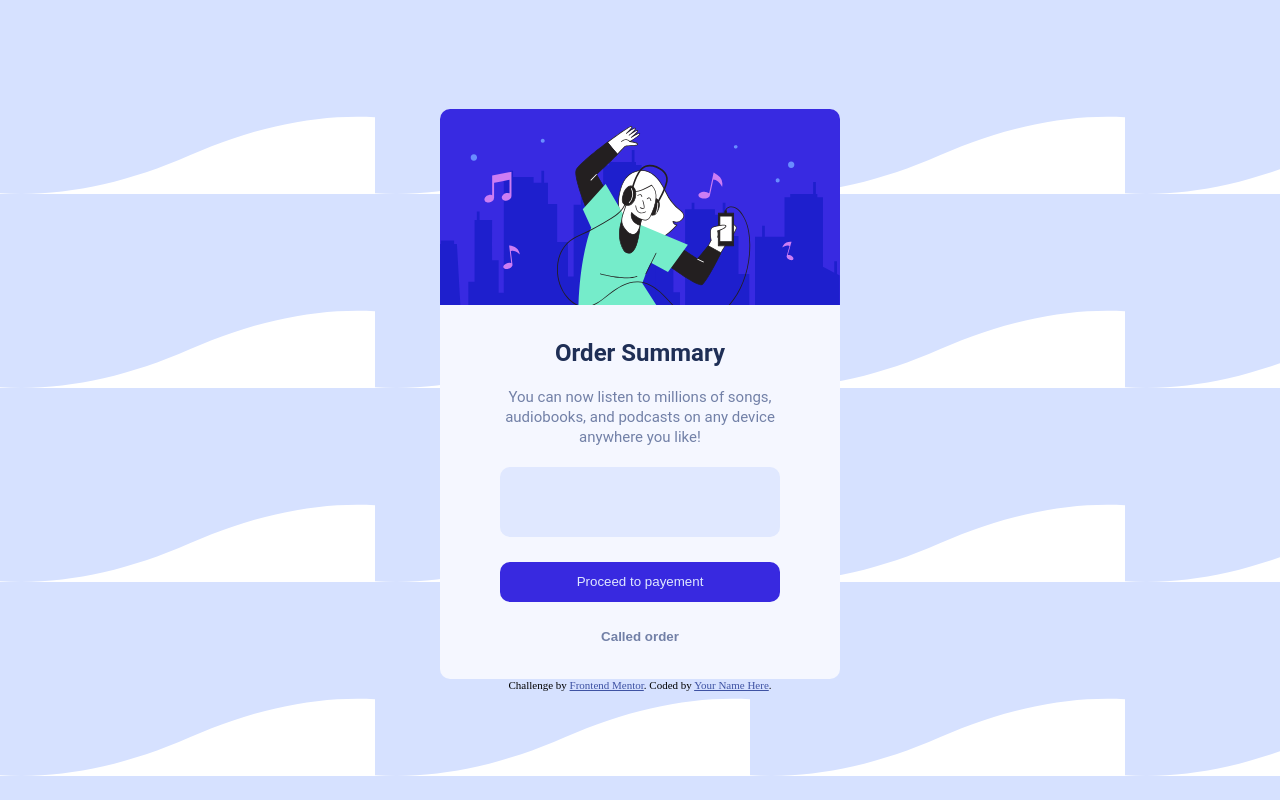
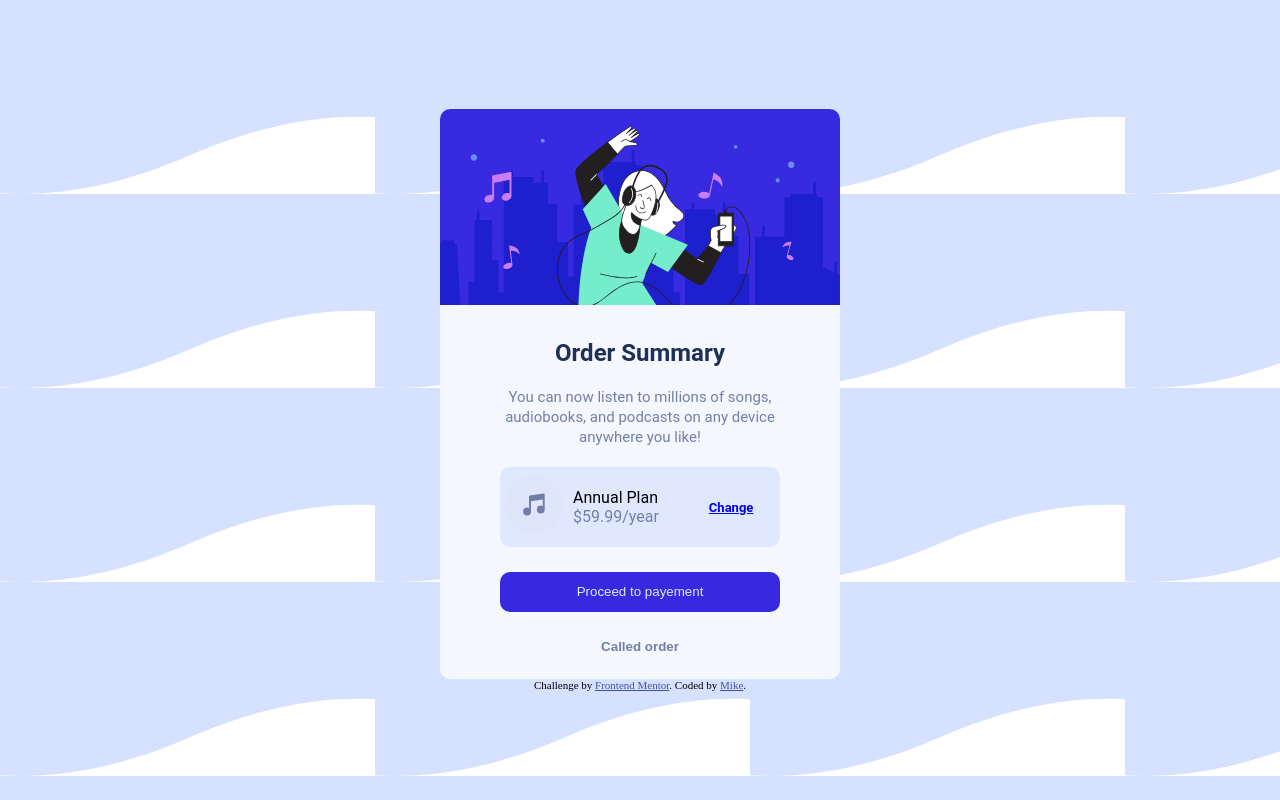
Before and after one commit to MikeZuck1/order-summary-component-main, a plain HTML site: page index.html in a window 1280 px wide. Drawn offline with Linux system fonts and the light colour scheme.

Commit message:
Annual plan container was completed

```diff
--- a/index.html
+++ b/index.html
@@ -27,8 +27,19 @@
         </div>
         <!-- ANNUAL CONTAINER -->
         <div class="annual-plan-container">
+
           <div class="annual-plan-information">
+            <div class="icon-music">
+              <img src="./images/icon-music.svg" alt="icon-music">
+            </div>
 
+            <div class="annual-plan-text-price">
+              <p>Annual Plan <span>$59.99/year</span></p>
+            </div>
+
+            <div class="link-to-change">
+              <a href="#">Change</a>
+            </div>
           </div>
         </div>
         <!-- BUTTON CONTENT -->
@@ -48,16 +59,9 @@
 
     <div class="attribution">
       Challenge by <a href="https://www.frontendmentor.io?ref=challenge" target="_blank">Frontend Mentor</a>.
-      Coded by <a href="#">Your Name Here</a>.
+      Coded by <a href="https://github.com/MikeZuck1">Mike</a>.
     </div>
   </main>
 
 </body>
 </html>
-
-<!--
-  Annual Plan
-  $59.99/year
-
-  Change
- -->
--- a/styles/styles.css
+++ b/styles/styles.css
@@ -48,6 +48,7 @@ body {
     background-image: url(../images/pattern-background-mobile.svg);
 }
 
+/* ====== MAIN CONTAINER ====== */
 .container {
     display: flex;
     align-items: center;
@@ -67,6 +68,7 @@ main .content {
     border-top-left-radius: 10px;
 }
 
+/* ====== TITLE CONTAINER ====== */
 .title {
     display: flex;
     align-items: center;
@@ -80,7 +82,7 @@ main .content {
     color: hsl(223, 47%, 23%);
 }
 
-
+/* ====== PARAGRAPH CONTAINER ====== */
 .content-paragraphe {
     display: flex;
     align-items: center;
@@ -101,7 +103,7 @@ main .content {
     line-height: 20px;
 }
 
-
+/* ====== ANNUAL CONTAINER ====== */
 .annual-plan-container {
     display: flex;
     align-items: center;
@@ -109,13 +111,49 @@ main .content {
 }
 
 .annual-plan-information {
+    display: flex;
+    align-items: center;
     margin-top: 20px;
     width: 70%;
-    height: 70px;
+    height: 80px;
     border-radius: 10px;
     background-color: hsl(225, 100%, 94%);
 }
 
+/* ====== INSIDE ANNUAL CONTAINERS ====== */
+.icon-music,
+.annual-plan-text-price,
+.link-to-change {
+    display: inline-block;
+}
+
+.icon-music img {
+    width: 80%;
+    margin-left: 5px;
+    margin-right: 20px;
+}
+
+.annual-plan-text-price p {
+    font-family: "roboto", sans-serif;
+    margin-right: 50px;
+}
+
+.annual-plan-text-price span {
+    color: hsl(224, 23%, 55%);
+    font-family: "roboto", sans-serif;
+}
+
+.annual-plan-text-price p span {
+    display: block;
+}
+
+.link-to-change a {
+    font-family: "roboto", sans-serif;
+    font-size: 13px;
+    font-weight: bold;
+}
+
+/* ====== BUTTON CONTAINER ====== */
 .button-content {
     display: flex;
     align-items: center;
@@ -134,7 +172,7 @@ main .content {
     cursor: pointer;
 }
 
-
+/* ====== CANCELED CONTAINER ====== */
 .canceled-content {
     display: flex;
     align-items: center;
@@ -151,7 +189,6 @@ main .content {
     font-weight: bold;
 }
 
-
 /* ====== INFORMATIONS ====== */
 .attribution {
     font-size: 11px;
```
